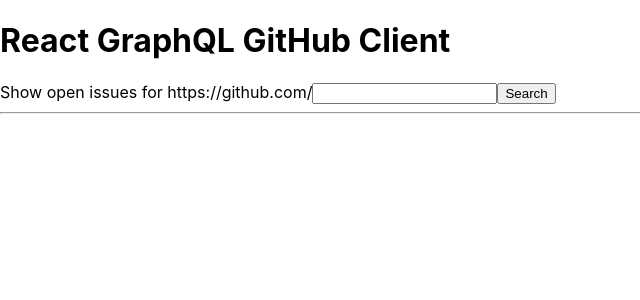
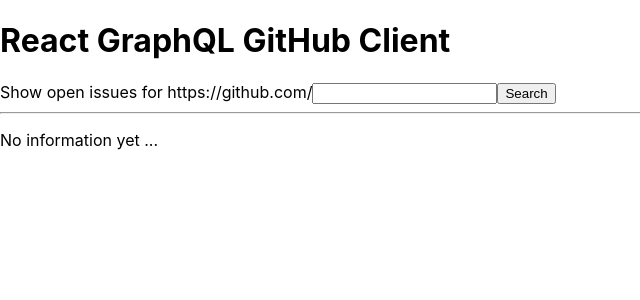
Before and after one commit to huzhx/react-graphql-github-vanilla, a React (Create React App) app: page / in a window 1280 px wide. Shown: the top 300 px of the page, without its empty margins (0-640 px from the left). Built offline with nearby package versions, Linux system fonts and the light colour scheme; no server answers.

Commit message:
implement the Organization component

```diff
--- a/src/App.js
+++ b/src/App.js
@@ -2,6 +2,7 @@
 import logo from './logo.svg';
 import './App.css';
 import axios from 'axios';
+import Organization from './Organization';
 
 const axiosGitHubGraphQL = axios.create({
   baseURL: 'https://api.github.com/graphql',
@@ -50,6 +51,7 @@
         <button type="submit">Search</button>
       </form>
       <hr />
+      {org ? <Organization org={org} errors={errors} /> : <p>No information yet ...</p>}
     </div>
   );
 }
```
